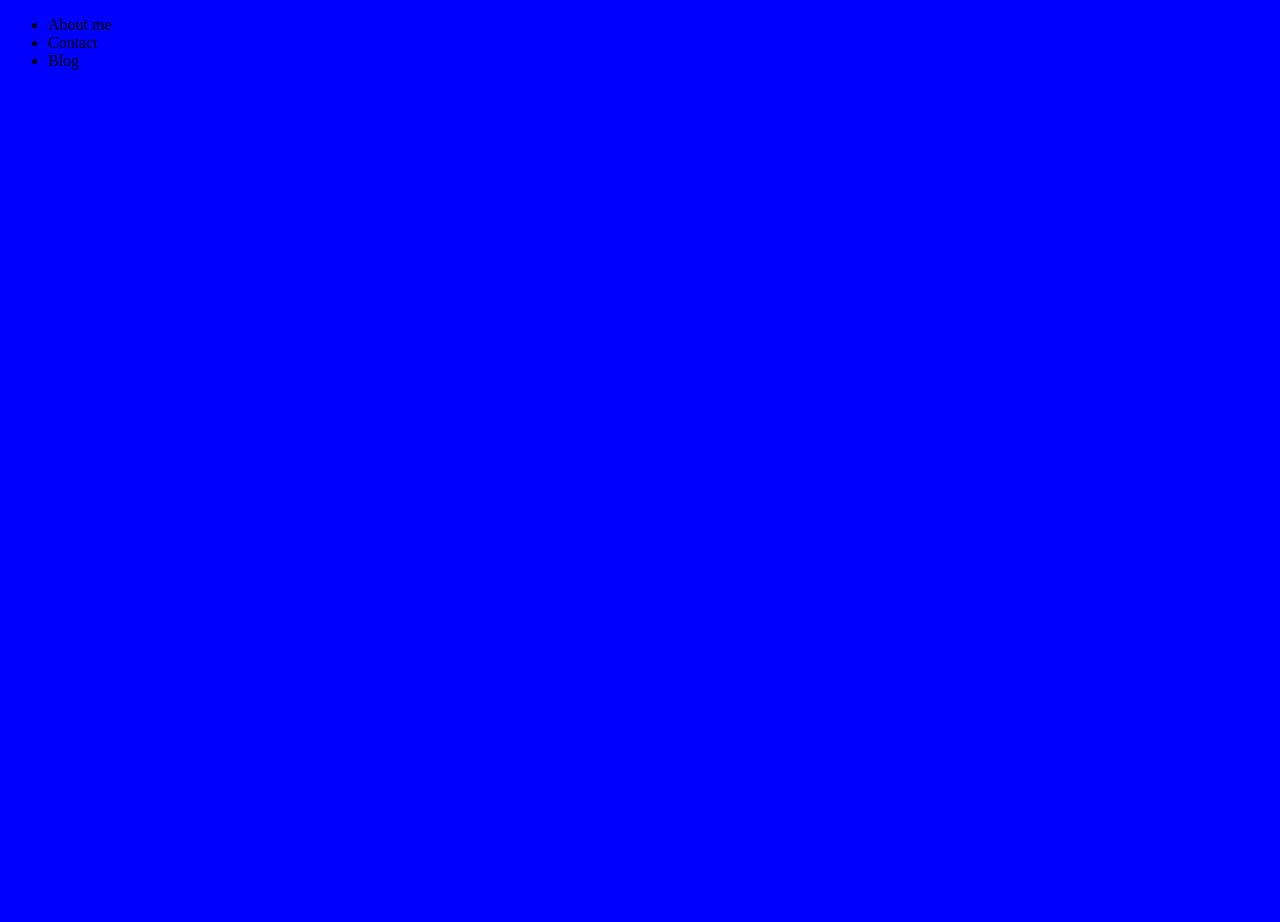
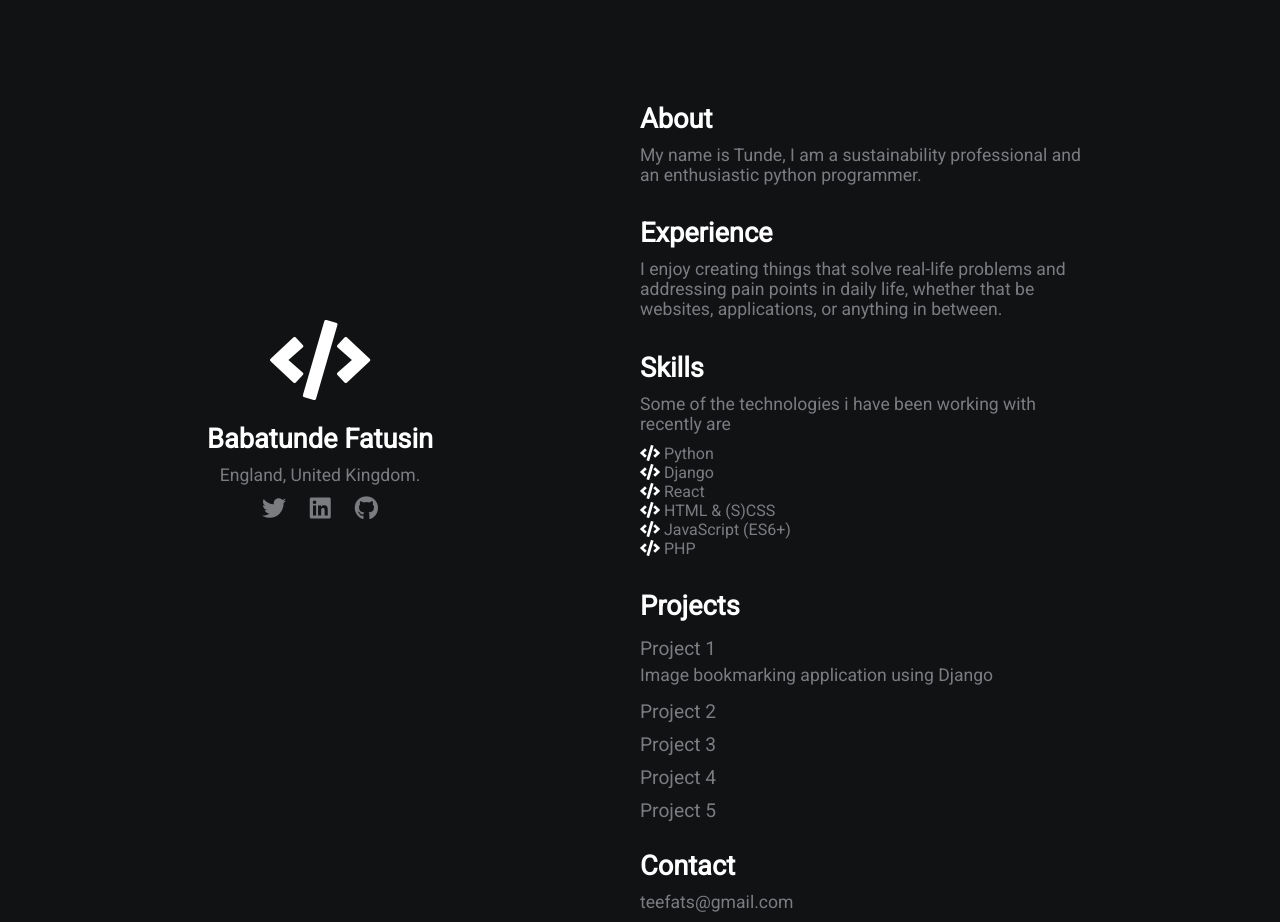
Before and after one commit to teefats/teefats.github.io, a plain HTML site: page index.html in a window 1280 px wide. Before the commit the page ends 800 px from the top, so only its background shows below. Drawn offline with Linux system fonts and the light colour scheme.

Commit message:
Added content

```diff
--- a/index.html
+++ b/index.html
@@ -3,16 +3,48 @@
 <head>
     <meta charset="UTF-8">
     <meta name="viewport" content="width=device-width, initial-scale=1.0">
-    <title>Document</title>
+    <meta http-equiv="X-UA-Compatible" content="ie=edge">
+    <link rel="stylesheet" href="https://use.fontawesome.com/releases/v5.4.1/css/all.css" integrity="sha384-5sAR7xN1Nv6T6+dT2mhtzEpVJvfS3NScPQTrOxhwjIuvcA67KV2R5Jz6kr4abQsz" crossorigin="anonymous">
+
+
     <link rel="stylesheet" href="styles.css">
+    <title>Babatunde Fatusin</title>
 </head>
 <body>
-   <nav>
-       <ul>
-           <li>About me</li>
-           <li>Contact</li>
-           <li>Blog</li>
-       </ul>
-   </nav>
+    <div class="grid-2">
+        <div class="section-1">
+            <i class="fas fa-code fa-5x white"></i>
+            <h2>Babatunde Fatusin</h2>
+            <p>England, United Kingdom.</p>
+            <a href="https://twitter.com/tee_fats"><i class="fab fa-twitter"></i></a>
+            <a href="https://uk.linkedin.com/in/babatunde-fatusin-piema-pmp-424270166"><i class="fab fa-linkedin"></i></a>
+            <a href="https://github.com/teefats"><i class="fab fa-github"></i></a>
+        </div>
+        <div class="section-2">
+            <h2>About</h2>
+            <p>My name is Tunde, I am a sustainability professional and an enthusiastic python programmer.
+            <h2>Experience</h2>
+            <p>I enjoy creating things that solve real-life problems and addressing pain points in daily life, whether that be websites, applications, or anything in between. </p>
+
+            <h2>Skills</h2>
+            <p> Some of the technologies i have been working with recently are
+                <li><i class="fas fa-code fa-1x white"></i> Python</li>
+                <li><i class="fas fa-code fa-1x white"></i> Django</li>
+                <li> <i class="fas fa-code fa-1x white"></i> React</li>
+                <li><i class="fas fa-code fa-1x white"></i> HTML & (S)CSS</li>
+                <li><i class="fas fa-code fa-1x white"></i> JavaScript (ES6+)</li>
+                <li><i class="fas fa-code fa-1x white"></i> PHP</li>
+            </p>
+            <h2>Projects</h2>
+            <a href="#">Project 1</a>
+            <p>Image bookmarking application using Django</p>
+            <a href="#">Project 2</a>
+            <a href="#">Project 3</a>
+            <a href="#">Project 4</a>
+            <a href="#">Project 5</a>
+            <h2>Contact</h2>
+            <p>teefats@gmail.com</p>
+        </div>
+    </div>
 </body>
 </html>
--- a/styles.css
+++ b/styles.css
@@ -1,8 +1,108 @@
-*{
-    background-color: blue;
+/* global */
+@import url('https://fonts.googleapis.com/css?family=Roboto');
+
+.grid-2{
+    display: grid;
+    grid-template-columns: repeat(2,1fr);
 }
-nav{
-    margin-top: 0;
-    width: 100%;
-    height: 30px;
+
+body{
+    margin: 0;
+    padding: 0;
+    font-family: 'Roboto', sans-serif;
+    background-color: #101214;
+    color: #7A7C80;
+
 }
+
+h2,.white{
+    color: #fff;
+}
+
+a{
+    color: #7A7C80;
+    text-decoration: none;
+}
+/* section 1 */
+.section-1{
+    padding-top: 40vh;
+    text-align: center;
+}
+
+.section-1 p{
+    font-size: 1.1rem;
+    padding-bottom: 10px;
+    margin:0;
+}
+
+.section-1 h2{
+    font-size: 1.7rem;
+    margin-bottom: 10px;
+}
+
+.section-1 a{
+    font-size: 1.5rem;
+    padding: 10px;
+}
+/* section 2 */
+.section-2{
+    padding-top: 10vh;
+    width: 70%;
+}
+
+.section-2 h2{
+    font-size: 1.7rem;
+    margin-bottom: 10px;
+}
+
+.section-2 p{
+    font-size: 1.1rem;
+    padding-bottom: 10px;
+    margin:0;
+}
+
+.section-2 a{
+    display: block;
+    padding: 5px;
+    font-size: 1.2rem;
+    padding-left: 0;
+    width: 100px;
+}
+/* animations / utilities */
+.section-2 a:hover{
+    font-size: 1.3rem;
+    color: #fff;
+    cursor: pointer;
+    transition: 0.2s;
+}
+
+.section-1 a:hover{
+    color: #fff;
+    cursor: pointer;
+    transition: 0.3s;
+}
+
+.white:hover{
+    position: relative;
+    padding-left: 10px;
+}
+
+/* media queres */
+@media(max-width:780px){
+    .grid-2{
+        grid-template-columns: 1fr;
+    }
+    .section-1{
+        padding:0;
+        padding-top: 5rem;
+    }
+    .section-2{
+        padding: 0;
+        padding-left: 1.5rem;
+        padding-top: 2rem;
+    }
+}
+
+li{
+    list-style: none;
+}
```
